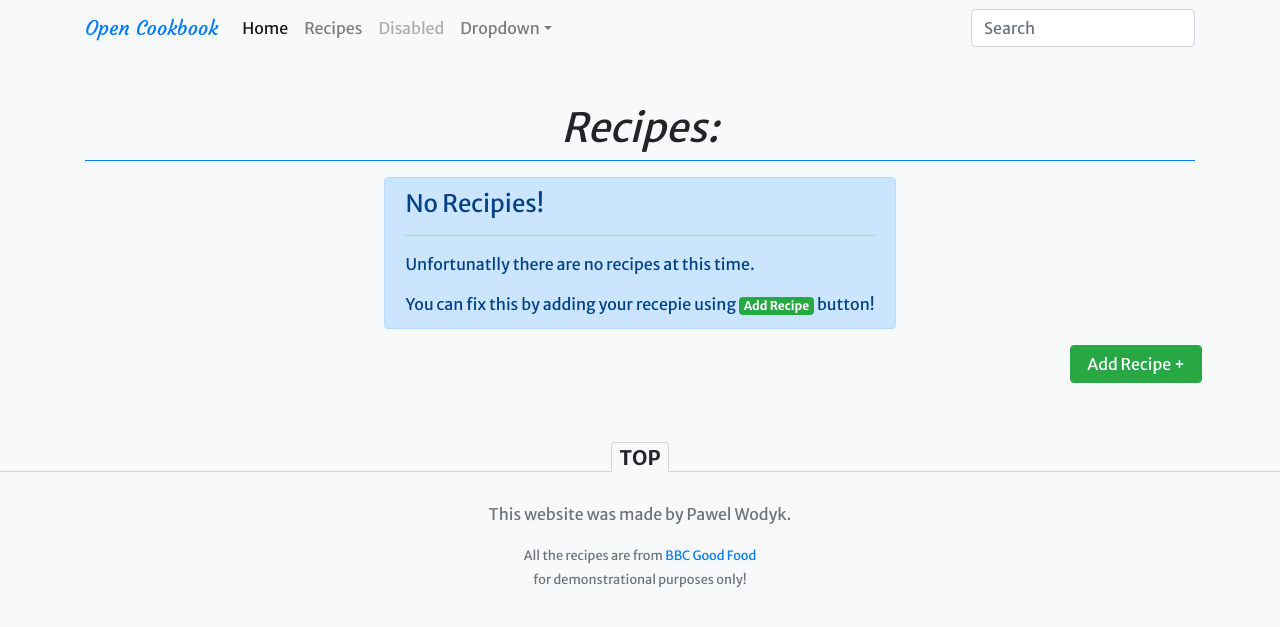
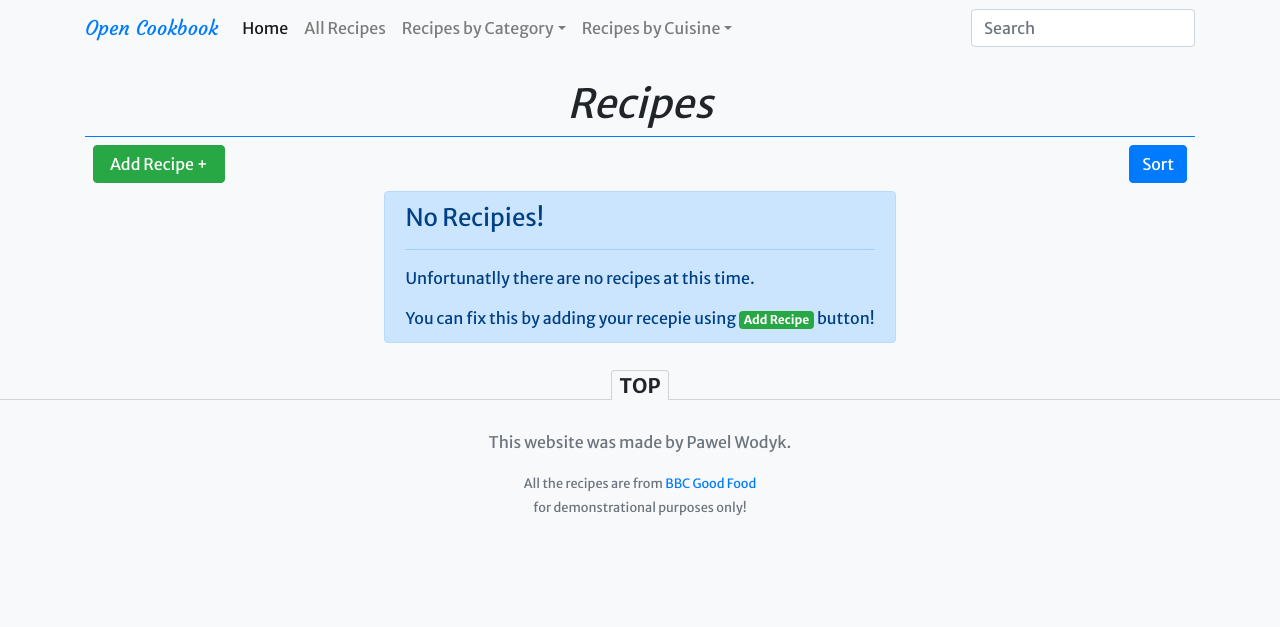
Before and after one commit to pawodyk/CI_MilestoneProject3, a Flask app: page /recipes in a window 1280 px wide. Shown: the top 627 px of the page. Run offline with Flask 2, Linux system fonts and the light colour scheme; data that the repository does not hold is empty; some libraries are stand-ins or nearby versions.

Commit message:
added grouping by category or cuisine

```diff
--- a/run.py
+++ b/run.py
@@ -14,6 +14,22 @@ page_title = "Open Cookbook"
 
 units = ["g", "mg","kg","ml","l","tsp","tbsp","cup","glass","whole","half","quater","slice"]
 
+
+
+@app.context_processor
+def inject_categories():
+    categories_mongo = mongo.db.categories.find()
+
+    return dict(categories_list=categories_mongo)
+
+@app.context_processor
+def inject_cuisne():
+    cuisines_mongo = mongo.db.cuisines.find()
+
+    return dict(cuisines_list=cuisines_mongo)
+
+
+
 @app.route("/")
 def home():
     return render_template('index.html',
@@ -22,10 +38,40 @@ def home():
 
 @app.route("/recipes")
 def recipes():
+    recipes = mongo.db.recipes.find()
+    recipes_list = [recipe for recipe in recipes]
+
     return render_template('recipes.html',
                             title='%s | Recipes' % page_title,
-                            recipes_list=mongo.db.recipes.find())
+                            recipes_list=recipes_list)
 
+
+@app.route("/recipes/filterby/category/<category_id>")
+def recipes_by_category(category_id):
+    recipes = mongo.db.recipes.find({'category': category_id})
+    category = mongo.db.categories.find_one({'_id': ObjectId(category_id)})
+    category_name = category['name']
+
+    recipes_list = [recipe for recipe in recipes]
+
+    return render_template('recipes.html',
+                            title='{0} | Recipes for {1}'.format(page_title, category_name),
+                            category_name=category_name,
+                            recipes_list= recipes_list)
+
+
+@app.route("/recipes/filterby/cuisine/<cuisine_id>")
+def recipes_by_cuisine(cuisine_id):
+    recipes = mongo.db.recipes.find({'cuisine': cuisine_id})
+    cuisine = mongo.db.cuisines.find_one({'_id': ObjectId(cuisine_id)})
+    cuisine_name = cuisine['name']
+
+    recipes_list = [recipe for recipe in recipes]
+
+    return render_template('recipes.html',
+                            title='{0} | Recipes from {1} Cuisine'.format(page_title, cuisine_name),
+                            cuisine_name=cuisine_name,
+                            recipes_list=recipes_list)
 
 @app.route("/recipes/add")
 def add_recipe():
--- a/templates/base.html
+++ b/templates/base.html
@@ -30,17 +30,22 @@
             <a class="nav-link" href="{{ url_for('home') }}">Home</a>
           </li>
           <li class="nav-item">
-            <a class="nav-link" href="{{ url_for('recipes') }}">Recipes</a>
-          </li>
-          <li class="nav-item">
-            <a class="nav-link disabled" href="#" tabindex="-1" aria-disabled="true">Disabled</a>
+            <a class="nav-link" href="{{ url_for('recipes') }}">All Recipes</a>
           </li>
           <li class="nav-item dropdown">
-            <a class="nav-link dropdown-toggle" href="#" id="dropdown09" data-toggle="dropdown" aria-haspopup="true" aria-expanded="false">Dropdown</a>
-            <div class="dropdown-menu" aria-labelledby="dropdown09">
-              <a class="dropdown-item" href="#">Action</a>
-              <a class="dropdown-item" href="#">Another action</a>
-              <a class="dropdown-item" href="#">Something else here</a>
+            <a class="nav-link dropdown-toggle" href="#" id="dropdown-categories" data-toggle="dropdown" aria-haspopup="true" aria-expanded="false">Recipes by Category</a>
+            <div class="dropdown-menu" aria-labelledby="dropdown-categories">
+              {% for category in categories_list %}
+              <a class="dropdown-item" href="{{url_for('recipes_by_category', category_id=category._id)}}">{{category.name}}</a>
+              {% endfor %}
+            </div>
+          </li>
+          <li class="nav-item dropdown">
+            <a class="nav-link dropdown-toggle" href="#" id="dropdown-cuisines" data-toggle="dropdown" aria-haspopup="true" aria-expanded="false">Recipes by Cuisine</a>
+            <div class="dropdown-menu" aria-labelledby="dropdown-cuisines">
+              {% for cuisine in cuisines_list %}
+              <a class="dropdown-item" href="{{url_for('recipes_by_cuisine', cuisine_id=cuisine._id)}}">{{cuisine.name}} Cuisine</a>
+              {% endfor %}
             </div>
           </li>
         </ul>
@@ -55,7 +60,7 @@
   {% block content %} {% endblock %}
 
 
-  <footer id="main-footer" class="text-center text-muted bg-light mb-0 pb-5" >
+  <footer id="main-footer" class="text-center text-muted bg-light mb-0 pb-5">
     <a href="#" id="back-top-in-footer" class="badge badge-light">TOP</a>
     <p>This website was made by Pawel Wodyk.</p>
     <small>All the recipes are from <a href="https://www.bbcgoodfood.com/" class="text-decoration-none">BBC Good Food</a><br> for demonstrational purposes only!</small>
--- a/templates/recipes.html
+++ b/templates/recipes.html
@@ -1,10 +1,25 @@
 {% extends 'base.html' %} {% block content %}
 
-<div class="container py-5">
+<div class="container pt-4">
 
-  <h1 class="font-italic text-center mb-3 pb-2 border-bottom border-primary">Recipes:</h1>
+  <h1 class="font-italic text-center mb-2 pb-2 border-bottom border-primary">
+    Recipes {% if category_name is defined %} for {{category_name}} {% elif cuisine_name is defined %} from {{cuisine_name}} Cuisine {% endif %}
+  </h1>
+  <div class="row d-flex justify-content-between m-2">
+    <a class="btn btn-success px-3" href="{{ url_for('add_recipe') }}">Add Recipe + </a>
+    <button class="btn btn-primary" type="button" data-toggle="collapse" data-target="#sory-by" aria-expanded="false" aria-controls="collapseExample">Sort</button>
+  </div>
+  <div class="collapse" id="sory-by">
+    <div class="card card-body">
+      Placeholder
+    </div>
+  </div>
+
+
+
+
   {% if recipes_list %}
-  <div class="row px-2 d-flex flex-grow-1 align-content-start flex-wrap">
+  <div class="row px-2 d-flex flex-grow-1 align-content-start flex-wrap border-bottom border-primary mb-2 pb-3">
     {% for recipe in recipes_list %}
     <div class="col-12 col-lg-6 p-2">
       <a href="{{ url_for('display_recipe', recipe_id=recipe._id) }}">
@@ -20,9 +35,7 @@
         </div>
       </a>
     </div>
-    {% endfor %}
-
-  {% else %}
+    {% endfor %} {% else %}
     <div class="row d-flex justify-content-center">
       <div class="col-auto ">
         <div class="alert alert-primary" role="alert">
@@ -35,9 +48,7 @@
 
       {% endif %}
 
-    <div class="row d-flex justify-content-end w-100 mx-2">
-      <a class="btn btn-success px-3" href="{{ url_for('add_recipe') }}">Add Recipe + </a>
-    </div>
+
     </div>
   </div>
 
```
Lines whose indentation alone changed are shown as unchanged.
